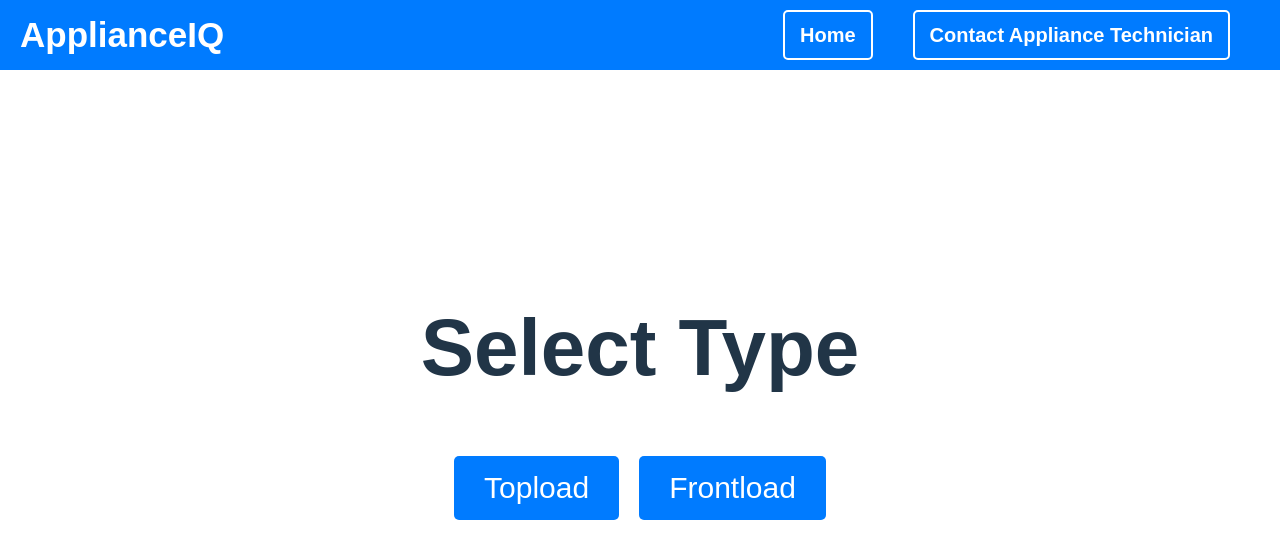
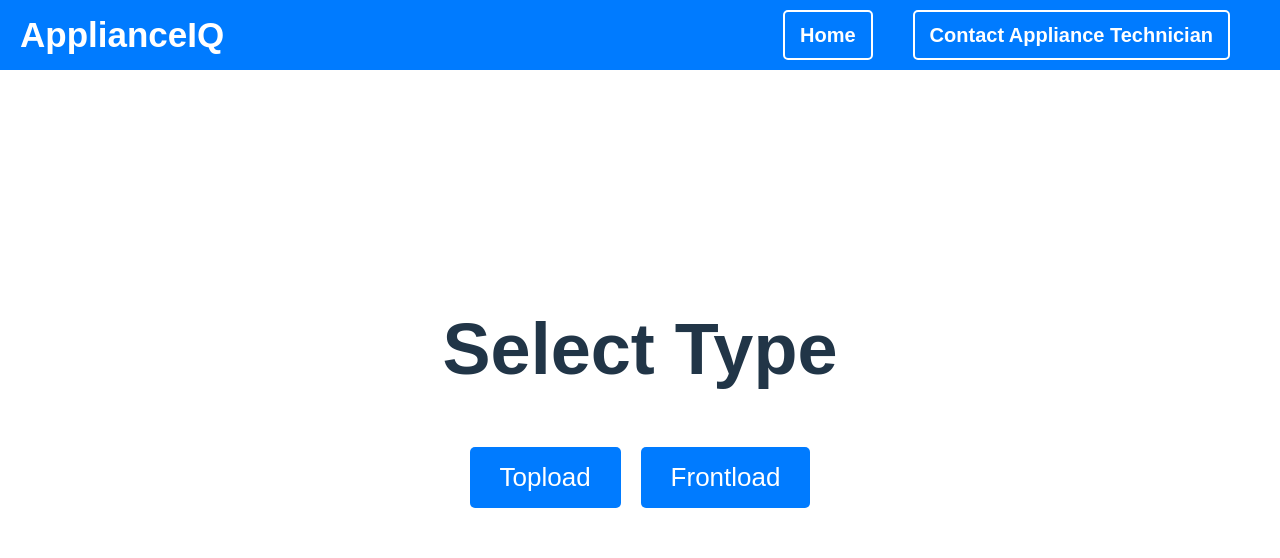
Before and after one commit to 42Zach/ApplianceIQ-Frontend, a React (Vite) app in the folder ApplianceIQ/: page /type-selection/1 in a window 1280 px wide. Shown: the top 558 px of the page. Built offline with nearby package versions, Linux system fonts and the light colour scheme.

Commit message:
Updating TypeSelectionPage font size

```diff
--- a/ApplianceIQ/src/assets/styles/TypeSelectionPage.css
+++ b/ApplianceIQ/src/assets/styles/TypeSelectionPage.css
@@ -33,12 +33,12 @@
 /* Desktop view */
 @media (min-width: 768px) {
     .type-selection-title {
-        font-size: 80px;
+        font-size: 72px;
     }
 
     .type-button {
         padding: 15px 30px;
-        font-size: 30px;
+        font-size: 26px;
     }
 }
 
```
